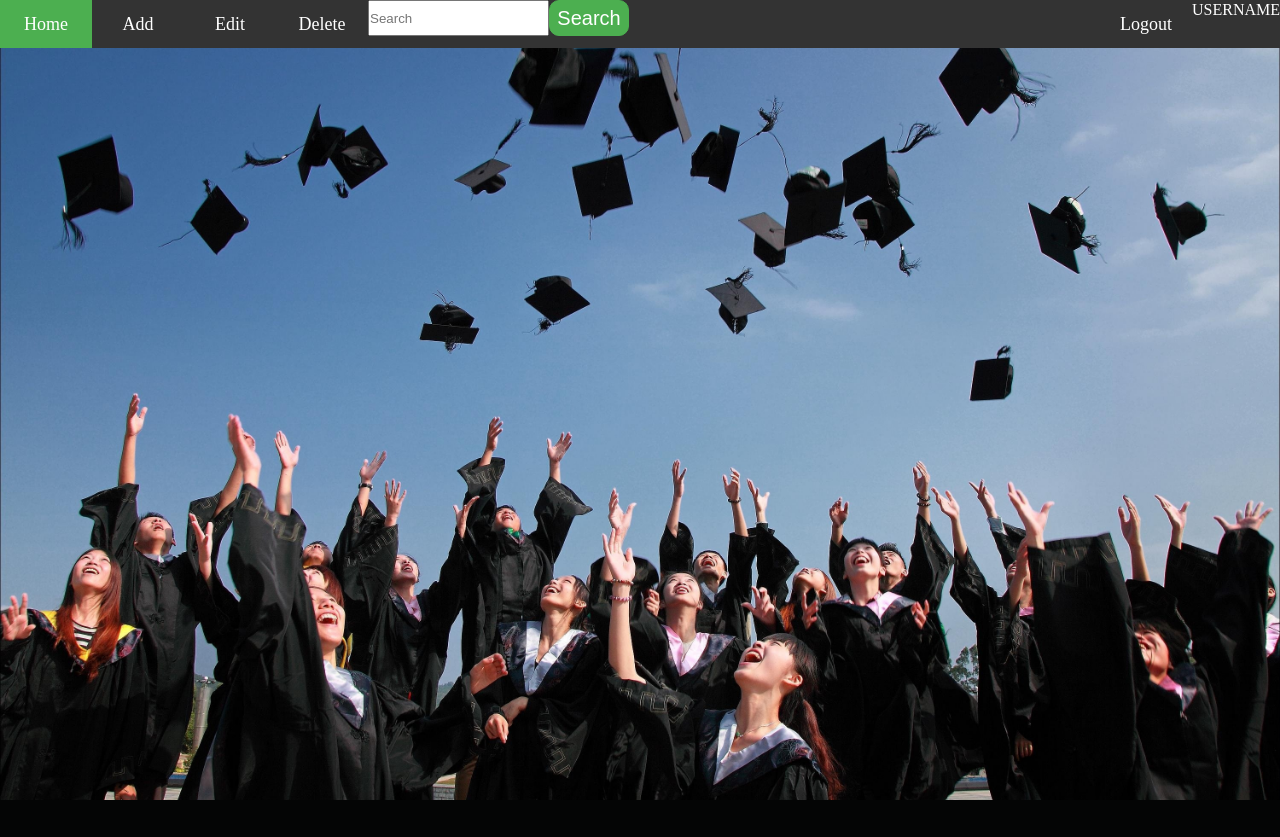
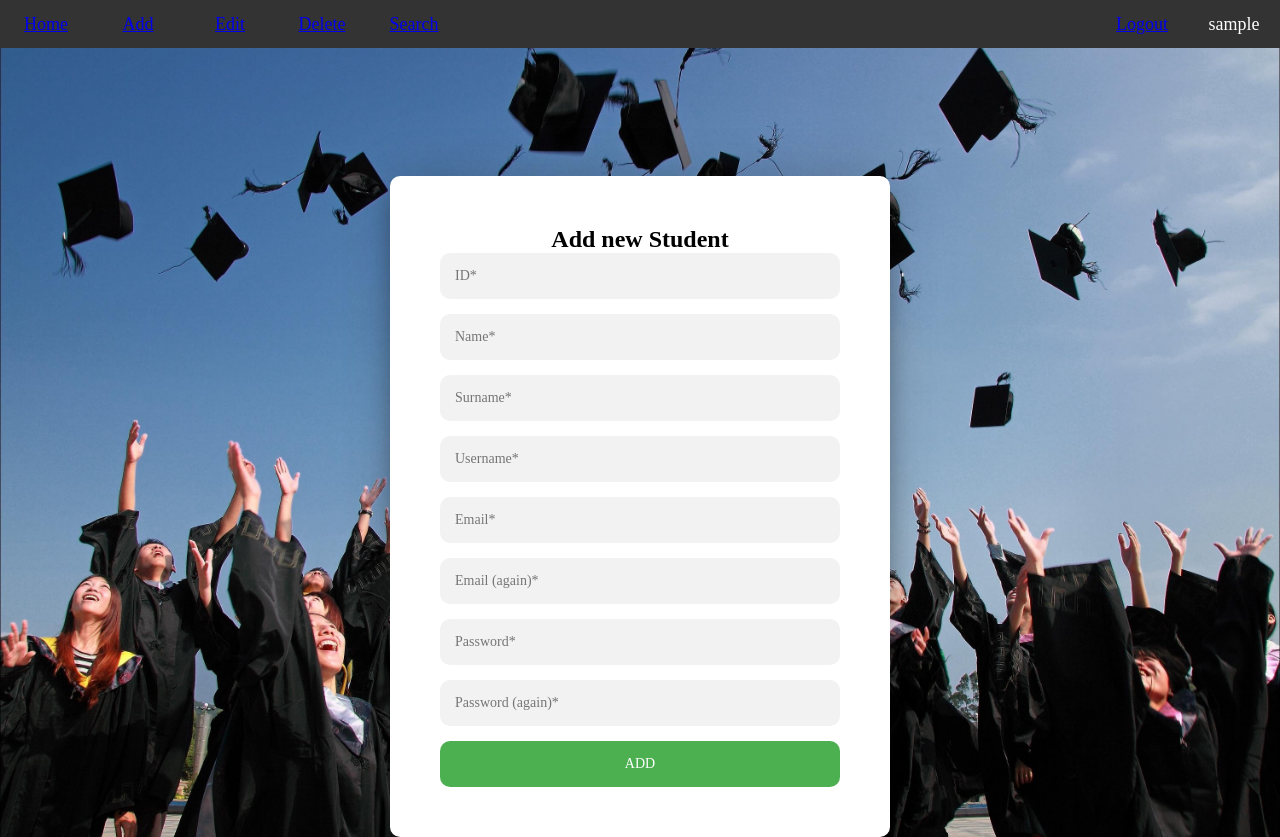
Before and after one commit to CSpyridakis/simple-students-system, a PHP site: page /AddStudent.php?error=sqlerror in a window 1280 px wide; the page is wider, and only the part inside the window is pictured. Before the commit the page ends 800 px from the top of that part, so only its background shows below. Run offline with PHP 8.4, Linux system fonts and the light colour scheme; the visitor is signed in with stand-in values (Sample User, id 1).

Commit message:
Add new student start

```diff
--- a/web/src/AddStudent.php
+++ b/web/src/AddStudent.php
@@ -7,9 +7,32 @@
     </style>
 
     <main>
-        <div class="main-content">
-
-        </div>
+        <!-- <div class="main-content"> -->
+            <?php
+                if($_GET['error'] == "sqlerror"){
+                echo "<script>alert('There is something wrong with the database');</script>";
+                }
+                else if($_GET['error'] == "userexists"){
+                echo "<script>alert('ID, Username or Email already exists!');</script>";
+                }
+            ?>
+            <div class="add-user-page">
+                <div class="form">
+                <div class='add-user-form-text'><h2>Add new Student</h2></div>
+                <form name="add-user-form" class="add-user-form" onsubmit="return validateForm()" action="includes/register.inc.php"  method="post">
+                <input type="text" name="add-user-id" maxlength="255" placeholder="ID*" required pattern="[A-Za-z0-9]+" title="Could contain only latin characters and numbers."/>
+                <input type="text" name="add-user-name" maxlength="255" placeholder="Name*" required pattern="[A-Za-z]+" title="Could contain only latin characters."/>
+                <input type="text" name="add-user-surname" maxlength="255" placeholder="Surname*" required pattern="[A-Za-z]+" title="Could contain only latin characters."/>
+                <input type="text" name="add-user-username" maxlength="255" placeholder="Username*" required pattern="[A-Za-z0-9_]+" title="Could contain only latin characters, numbers and underscore."/>
+                <input type="email" name="add-user-email1" maxlength="255" placeholder="Email*" title="Please enter an acceptable email. E.g: joe-smith_2@email.com" required pattern="[a-z0-9._-]+@[a-z0-9.-]+\.[a-z]{2,}$"/>
+                <input type="email" name="add-user-email2" maxlength="255" placeholder="Email (again)*" title="Please enter an acceptable email. E.g: joe-smith_2@email.com" required pattern="[a-z0-9._-]+@[a-z0-9.-]+\.[a-z]{2,}$"/>
+                <input type="password" name="add-user-pwd1" maxlength="50" placeholder="Password*" required pattern="(?=.*\d)(?=.*[a-z])(?=.*[A-Z]).{8,}" title="Must contain at least one number and one uppercase and lowercase letter, and at least 8 or more characters"/>
+                <input type="password" name="add-user-pwd2" maxlength="50" placeholder="Password (again)*" required pattern="(?=.*\d)(?=.*[a-z])(?=.*[A-Z]).{8,}" title="Must contain at least one number and one uppercase and lowercase letter, and at least 8 or more characters"/>
+                <button type="submit" name="add-user-submit">ADD</button>
+                </form>
+            </div>
+            </div>
+        <!-- </div> -->
     </main>
 
 <?php
--- a/web/src/css/add_students.css
+++ b/web/src/css/add_students.css
@@ -0,0 +1,66 @@
+.add-user-page {
+    width: 70%;
+    padding: 10% 0 0;
+    margin: auto;
+  }
+  .add-user-page-form-text{
+    position: relative;
+  }
+  .add-user-page-form-text h2{
+    font-family: "Times New Roman", Times, serif;
+    font-size: 24px;
+  }
+  .form {
+    position: relative;
+    z-index: 1;
+    background: #FFFFFF;
+
+    max-width: 400px;
+    margin: 0 auto 100px;
+    padding: 50px;
+
+    text-align: center;
+    border-radius: 10px;
+    box-shadow: 0 0 50px 0 rgba(0, 0, 0, 0.2), 0 20px 20px 0 rgba(0, 0, 0, 0.24);
+  }
+  .form input {
+    font-size: 14px;
+    font-family: "Times New Roman", Times, serif;
+    background: #f2f2f2;
+    width: 100%;
+
+    border: 0;
+    border-radius: 10px;
+    box-sizing: border-box;
+
+    margin: 0 0 15px;
+    padding: 15px;
+  }
+  .form button {
+    font-size: 14px;
+    font-family: "Times New Roman", Times, serif;
+    background: #4CAF50;
+    color: #FFFFFF;
+    width: 100%;
+
+    outline: 0;
+
+    border: 0;
+    border-radius: 10px;
+    padding: 15px;
+
+    cursor: pointer;
+  }
+  .form button:hover,.form button:active,.form button:focus {
+    background: #43A047;
+  }
+  .form .message {
+    font-size: 14px;
+    font-family: "Times New Roman", Times, serif;
+    color: #b3b3b3;
+    margin: 15px 0 0;
+  }
+  .form .message a {
+    color: #4CAF50;
+    text-decoration: none;
+  }
--- a/web/src/css/header.css
+++ b/web/src/css/header.css
@@ -22,7 +22,7 @@
 .right{
     float: right;
 }
-.menubar ul li a{
+.nav-item{
     width: 60px;
     display: block;
     color: white;
@@ -31,6 +31,9 @@
     text-align: center;
     padding: 14px 16px;
     text-decoration: none;
+}
+.menubar ul li a{
+
 }
 .menubar ul li a:hover:not(.active) {
     background-color: #4CAF50;
@@ -43,52 +46,9 @@
 .nav-logout{
     color: #4CAF50;
 }
-/* -----------------------*/
-
-.search {
-    width: 100%;
-    position: absolute;
-    display: flex;
-    border-radius: 10px;
-  }
-
-  .searchTerm {
-    width: 100%;
-    border: 3px solid #4CAF50;
-    border-right: none;
-    padding: 5px;
-    height: 20px;
-    border-radius: 10px;
-    outline: none;
-    color: #4CAF50;
-  }
-
-  .searchTerm:focus{
-    color: #4CAF50;
-    border-radius: 10px;
-  }
-
-  .searchButton {
-    width: 80px;
-    height: 36px;
-    border: 1px solid #4CAF50;
-    background: #4CAF50;
-    text-align: center;
-    color: #fff;
-    border-radius: 10px;
-    cursor: pointer;
-    font-size: 20px;
-  }
-
-  /*Resize the wrap to see the search bar change!*/
-  .wrap{
-    width: 30%;
-    /* position: absolute; */
-    top: 50%;
-    left: 50%;
-    /* transform: translate(-50%, -50%); */
-  }
-  /* ----------------------- */
+html, body {
+    height:100%;
+}
 body {
     /* Backgound image show full height (change based on screen ratio) */
     background: url("../img/login-bg1.jpg") no-repeat center center fixed;
--- a/web/src/css/main.css
+++ b/web/src/css/main.css
@@ -1,10 +1,9 @@
-/* .main-content {
-    width: 900px;
-    height: 800px;
-    background: #FFFFFF;
-    padding: 20% 0 0;
+.main-content {
+    width: 90%;
+    height: 500px;
+    /* background: #FFFFFF;
+    padding: 30% 0 0;
     margin: auto;
     z-index: 1;
-    border-radius: 10px;
-    box-shadow: 0 0 50px 0 rgba(0, 0, 0, 0.2), 0 20px 20px 0 rgba(0, 0, 0, 0.24);
-  } */
+    box-shadow: 0 0 50px 0 rgba(0, 0, 0, 0.2), 0 20px 20px 0 rgba(0, 0, 0, 0.24); */
+  }
--- a/web/src/includes/header.inc.php
+++ b/web/src/includes/header.inc.php
@@ -5,6 +5,7 @@
         header("Location: ../index.php");
         exit();
     }
+    $username = $_SESSION["Username"];
 ?>
 
 <!DOCTYPE html>
@@ -15,26 +16,19 @@
     <meta http-equiv="X-UA-Compatible" content="ie=edge">
     <?php echo "<title>".substr(basename($_SERVER['PHP_SELF']),0,-4)."</title>"; ?>
     <link rel="stylesheet" href="../css/header.css" type="text/css">
-    <!-- <link rel="stylesheet" href="../css/main.css" type="text/css"> -->
+    <link rel="stylesheet" href="../css/main.css" type="text/css">
 </head>
 <body>
     <header>
         <nav class ="menubar">
             <ul>
-                <li><div class="left"><a href="Teachers.php">Home</a></div></li>
-                <li><div class="left"><a href="AddStudent.php">Add</a></div></li>
-                <li><div class="left"><a href="EditStudent.php">Edit</a></div></li>
-                <li><div class="left"><a href="DeleteStudent.php">Delete</a></div></li>
-                <li>
-                    <div class="left wrap search-div">
-                        <form class="search-form search" action="">
-                            <input type="text" name="searchTerm" placeholder="Search">
-                            <button type="submit" class="searchButton">Search</button>
-                        </form>
-                    </div>
-                </li>
-                <li><div class="nav-user right">USERNAME</div></li>
-                <li><div class="nav-logout right"><a href="/includes/logout.inc.php">Logout</a></div></li>
+                <li><div class="nav-item left"><a href="Teachers.php">Home</a></div></li>
+                <li><div class="nav-item left"><a href="AddStudent.php">Add</a></div></li>
+                <li><div class="nav-item left"><a href="EditStudent.php">Edit</a></div></li>
+                <li><div class="nav-item left"><a href="DeleteStudent.php">Delete</a></div></li>
+                <li><div class="nav-item left"><a href="SearchStudent.php">Search</a></div></li>
+                <?php echo '<li><div class="nav-item nav-user right">'.$username.'</div></li>' ; ?>
+                <li><div class="nav-item nav-logout right"><a href="/includes/logout.inc.php">Logout</a></div></li>
             </ul>
         </nav>
     </header>
```
